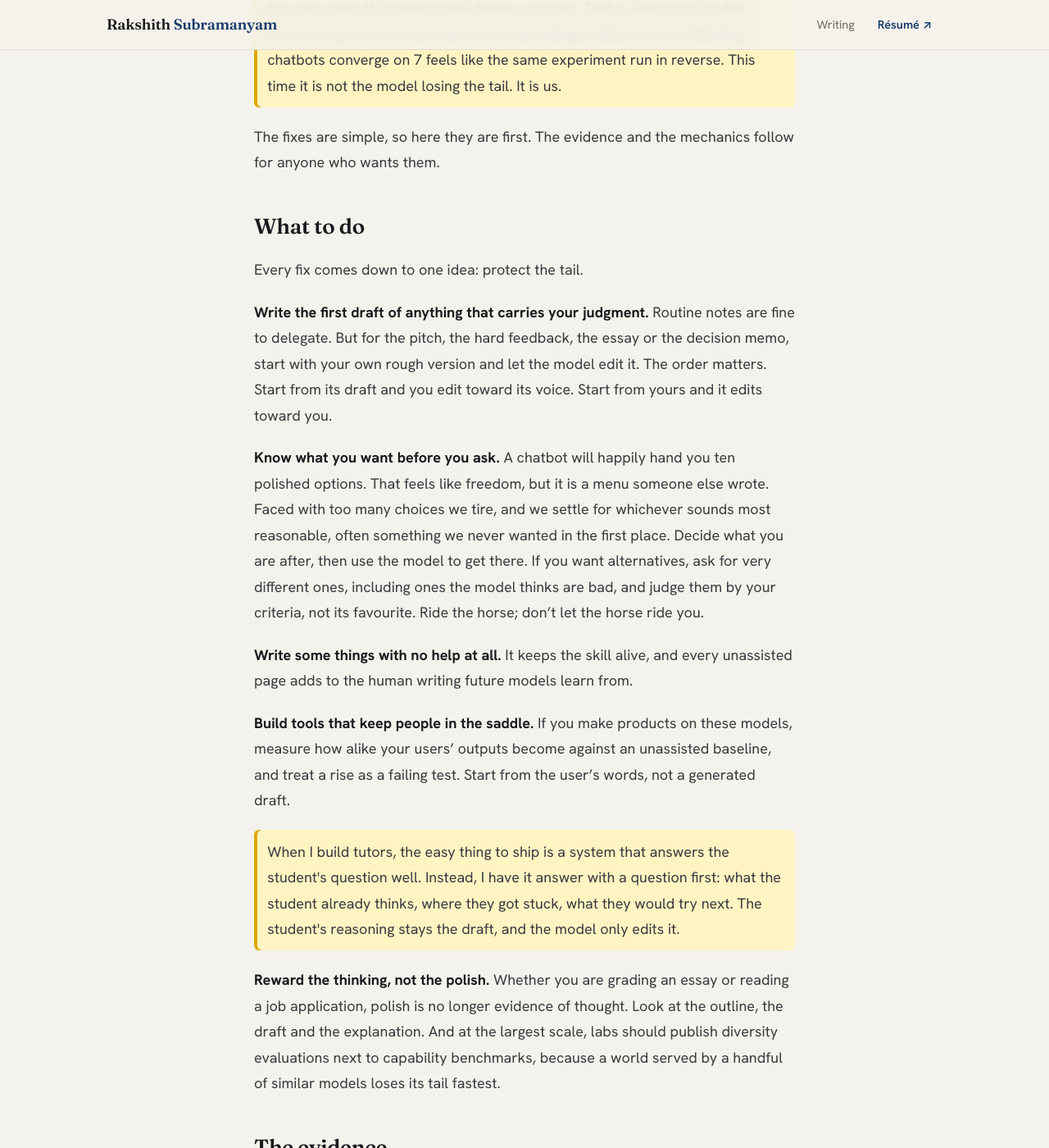
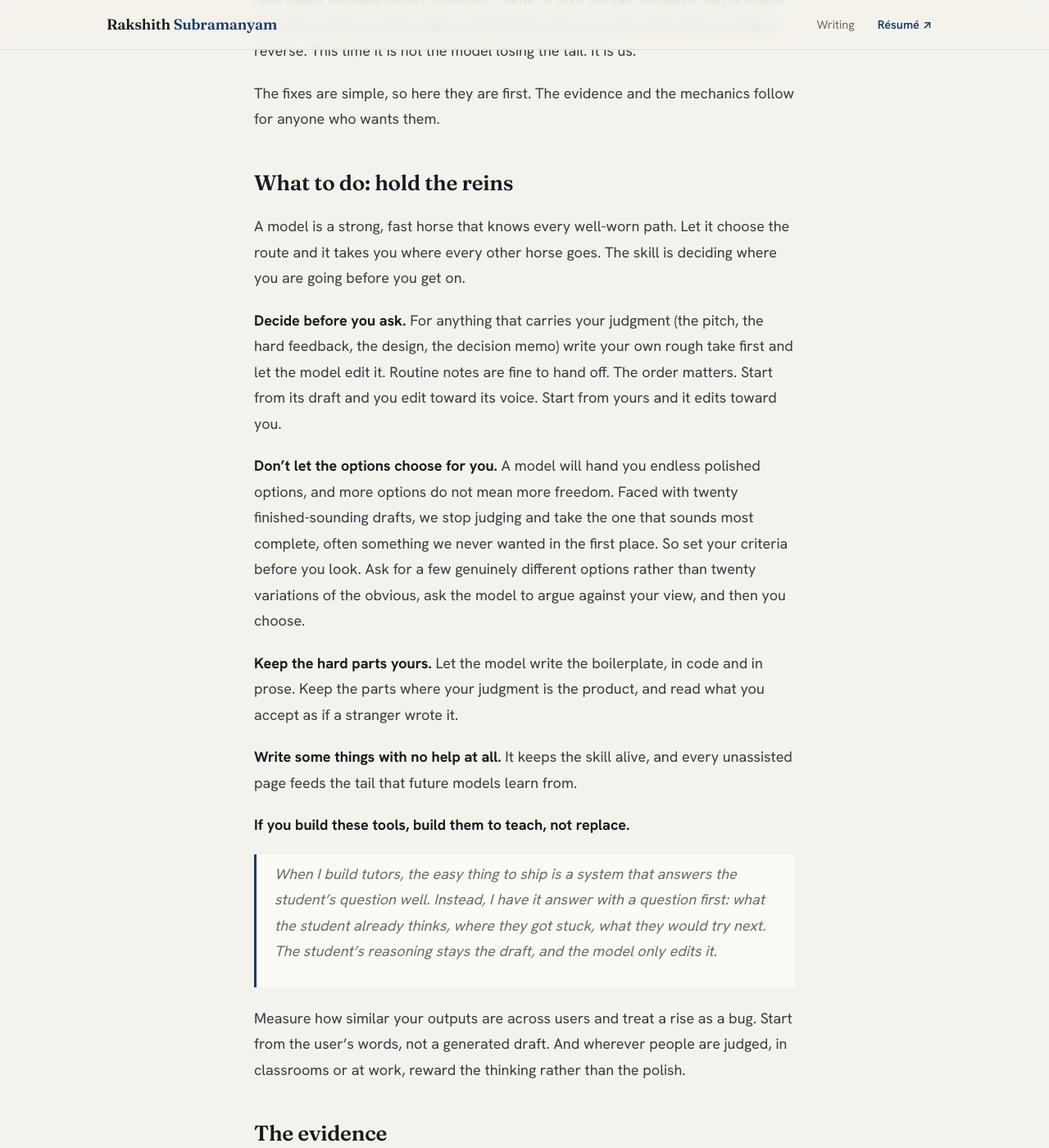
Before and after one commit to Rakshith-2905/portfolio, a Jekyll site: the page built from drafts/2fc3307e2f/index.md, in a window 1280 px wide and 1400 px high, scrolled down 1352 px. Shown: the whole window at 82% size. Built offline with Jekyll 4.4.1, drawn with Linux system fonts in a browser that asks for light colours; some of the changed text lies outside the part shown.

Commit message:
Draft op-ed: hold the reins
Co-Authored-By: Claude Opus 5.5 <noreply@anthropic.com>

```diff
--- a/drafts/2fc3307e2f/index.md
+++ b/drafts/2fc3307e2f/index.md
@@ -27,25 +27,27 @@ Here is the twist: **people pick 7 too.** In a classic 1976 study, 28% of people
 
 That is harmless for a number. It is not harmless when the request is a cover letter, a product spec or an argument about social media, and the same pull applies.
 
-<p class="draft-anecdote">I spent my PhD studying how vision models break when real-world data drifts away from what they were trained on. The failures always lived in the tail, in the rare cases the training data barely covered. That is where the models went wrong, and it is also where the interesting problems were. Watching chatbots converge on 7 feels like the same experiment run in reverse. This time it is not the model losing the tail. It is us.</p>
+My PhD was about failure: how vision models break when real-world data drifts away from what they were trained on. The failures always lived in the tail, in the rare cases the data barely covered. I came to love the tail, because that is where you learn what a system really understands. Now I see the same thing running in reverse. This time it is not the model losing the tail. It is us.
 
 The fixes are simple, so here they are first. The evidence and the mechanics follow for anyone who wants them.
 
-## What to do
+## What to do: hold the reins
 
-Every fix comes down to one idea: protect the tail.
+A model is a strong, fast horse that knows every well-worn path. Let it choose the route and it takes you where every other horse goes. The skill is deciding where you are going before you get on.
 
-**Write the first draft of anything that carries your judgment.** Routine notes are fine to delegate. But for the pitch, the hard feedback, the essay or the decision memo, start with your own rough version and let the model edit it. The order matters. Start from its draft and you edit toward its voice. Start from yours and it edits toward you.
+**Decide before you ask.** For anything that carries your judgment (the pitch, the hard feedback, the design, the decision memo) write your own rough take first and let the model edit it. Routine notes are fine to hand off. The order matters. Start from its draft and you edit toward its voice. Start from yours and it edits toward you.
 
-**Know what you want before you ask.** A chatbot will happily hand you ten polished options. That feels like freedom, but it is a menu someone else wrote. Faced with too many choices we tire, and we settle for whichever sounds most reasonable, often something we never wanted in the first place. Decide what you are after, then use the model to get there. If you want alternatives, ask for very different ones, including ones the model thinks are bad, and judge them by your criteria, not its favourite. Ride the horse; don't let the horse ride you.
+**Don't let the options choose for you.** A model will hand you endless polished options, and more options do not mean more freedom. Faced with twenty finished-sounding drafts, we stop judging and take the one that sounds most complete, often something we never wanted in the first place. So set your criteria before you look. Ask for a few genuinely different options rather than twenty variations of the obvious, ask the model to argue against your view, and then you choose.
 
-**Write some things with no help at all.** It keeps the skill alive, and every unassisted page adds to the human writing future models learn from.
+**Keep the hard parts yours.** Let the model write the boilerplate, in code and in prose. Keep the parts where your judgment is the product, and read what you accept as if a stranger wrote it.
 
-**Build tools that keep people in the saddle.** If you make products on these models, measure how alike your users' outputs become against an unassisted baseline, and treat a rise as a failing test. Start from the user's words, not a generated draft.
+**Write some things with no help at all.** It keeps the skill alive, and every unassisted page feeds the tail that future models learn from.
 
-<p class="draft-anecdote">When I build tutors, the easy thing to ship is a system that answers the student's question well. Instead, I have it answer with a question first: what the student already thinks, where they got stuck, what they would try next. The student's reasoning stays the draft, and the model only edits it.</p>
+**If you build these tools, build them to teach, not replace.**
 
-**Reward the thinking, not the polish.** Whether you are grading an essay or reading a job application, polish is no longer evidence of thought. Look at the outline, the draft and the explanation. And at the largest scale, labs should publish diversity evaluations next to capability benchmarks, because a world served by a handful of similar models loses its tail fastest.
+> When I build tutors, the easy thing to ship is a system that answers the student's question well. Instead, I have it answer with a question first: what the student already thinks, where they got stuck, what they would try next. The student's reasoning stays the draft, and the model only edits it.
+
+Measure how similar your outputs are across users and treat a rise as a bug. Start from the user's words, not a generated draft. And wherever people are judged, in classrooms or at work, reward the thinking rather than the polish.
 
 ## The evidence
 
```
Also changed, not shown: other parts of drafts/2fc3307e2f/index.md (+1 -1 lines).
